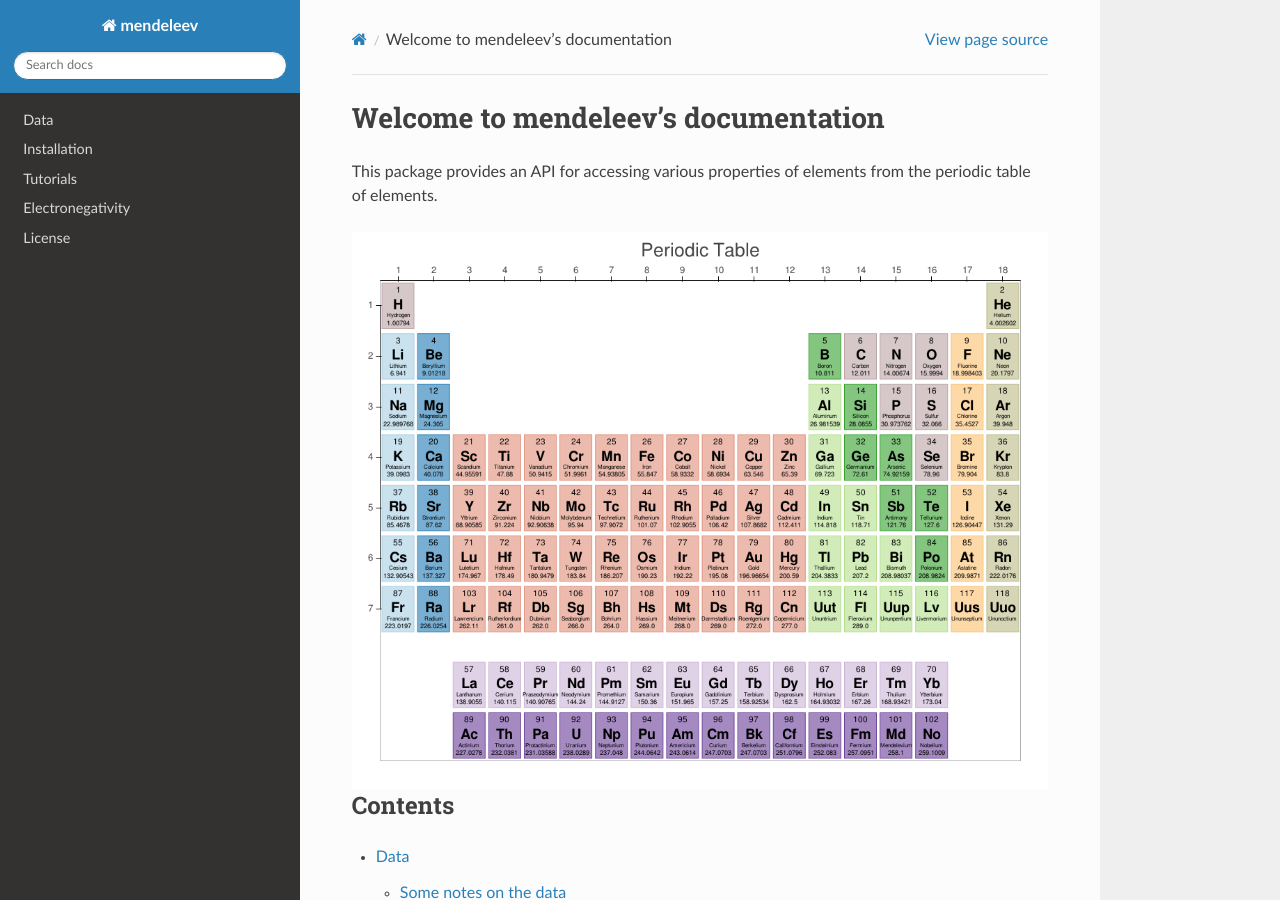
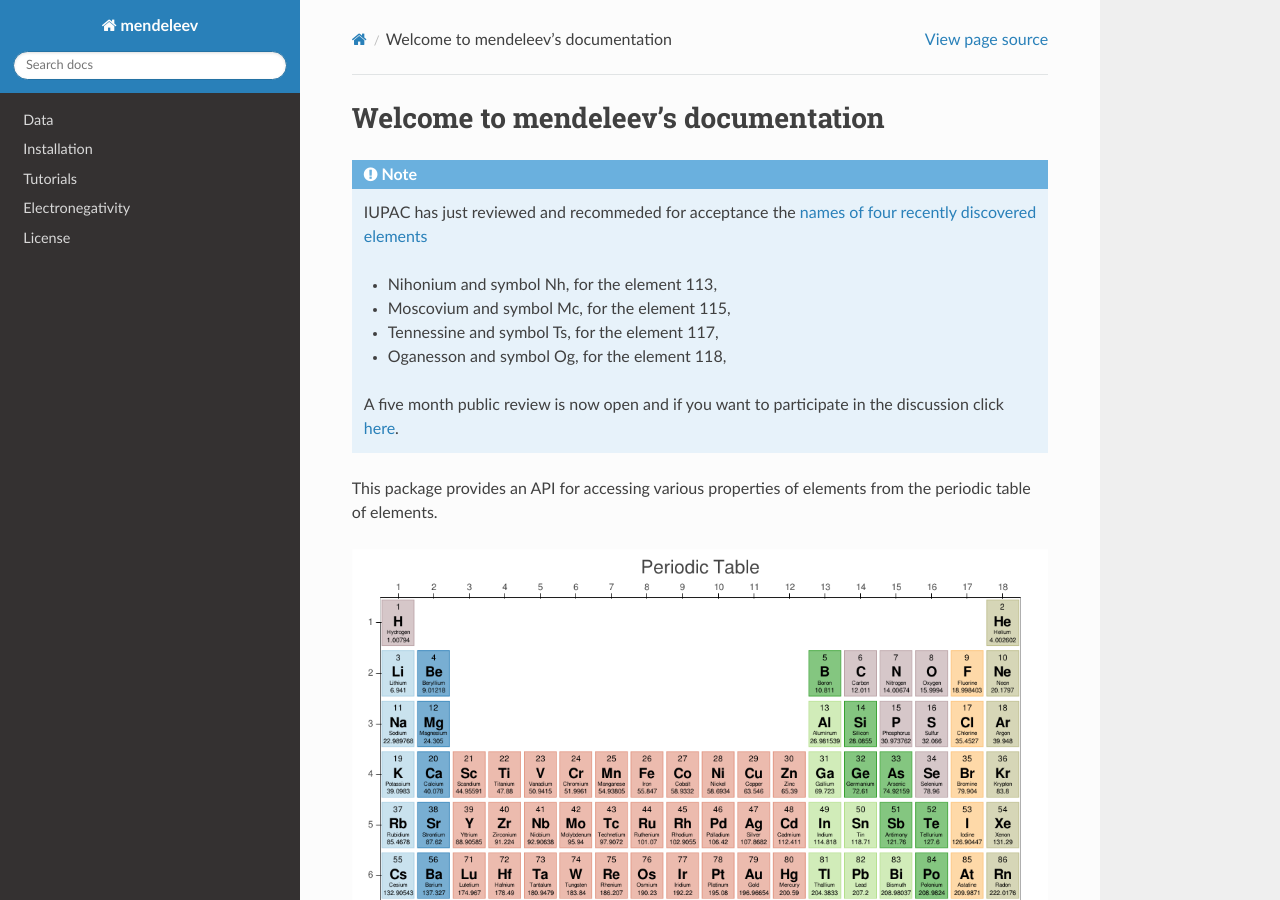
Before and after one commit to lmmentel/mendeleev, a Sphinx documentation site: the page built from docs/source/index.rst, in a window 1280 px wide and 900 px high. Built offline with Sphinx 7.4.7 and the Read the Docs theme 2.0.0, drawn with Linux system fonts in a browser that asks for light colours; formulas are drawn with MathJax 3; pages that are not in the unit, such as notebooks, are missing from menus; the version number could not be read and is left out.

Commit message:
added a note on the names of new elements

```diff
--- a/docs/source/index.rst
+++ b/docs/source/index.rst
@@ -3,6 +3,20 @@
 ====================================
 Welcome to mendeleev's documentation
 ====================================
+
+.. note::
+
+   IUPAC has just reviewed and recommeded for acceptance the
+   `names of four recently discovered elements <http://iupac.org/iupac-is-naming-the-four-new-elements-nihonium-moscovium-tennessine-and-oganesson/>`_
+
+   - Nihonium and symbol Nh, for the element 113,
+   - Moscovium and symbol Mc, for the element 115,
+   - Tennessine and symbol Ts, for the element 117,
+   - Oganesson and symbol Og, for the element 118,
+
+   A five month public review is now open and if you want to participate in the discussion click
+   `here <http://iupac.org/recommendation/names-and-symbols-of-the-elements-with-atomic-numbers-113-115-117-and-118/>`_.
+
 
 This package provides an API for accessing various properties of elements from
 the periodic table of elements.
```
